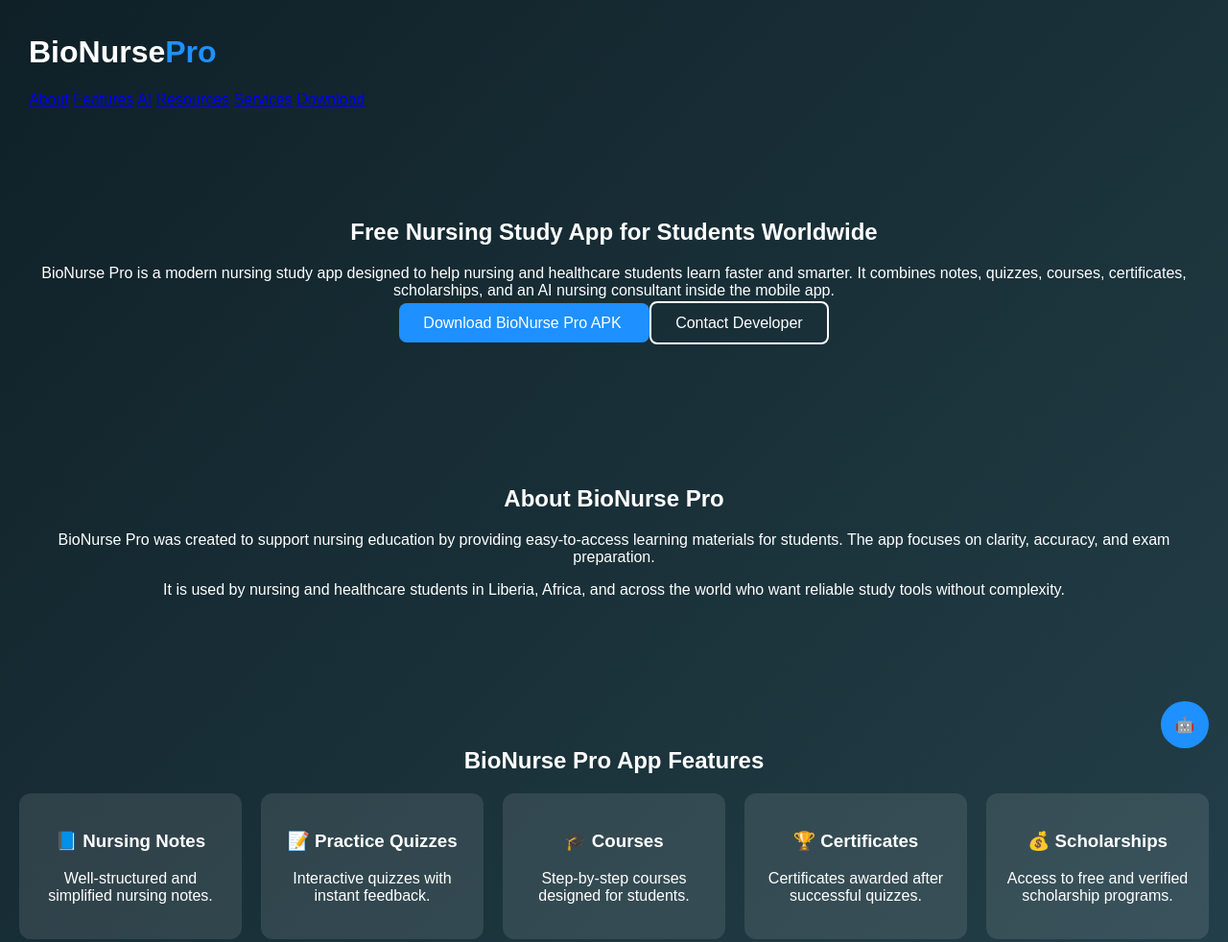
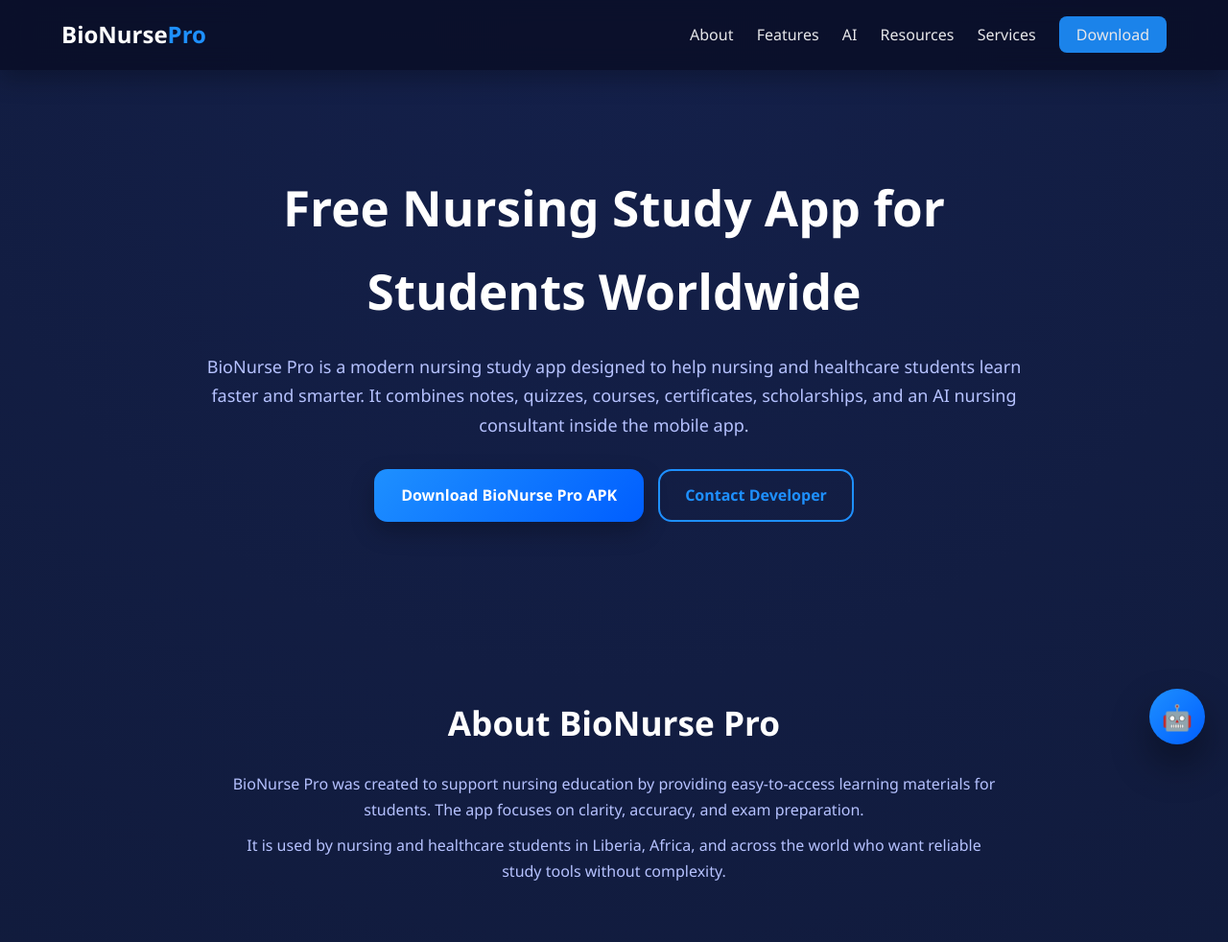
Before and after one commit to stech-hub/SASTech, a plain HTML site: page public/index.html in a window 1280 px wide. Shown: the top 982 px of the page at 96% size. Drawn offline with Linux system fonts and the light colour scheme.

Commit message:
Update style.css

```diff
--- a/public/style.css
+++ b/public/style.css
@@ -1,74 +1,274 @@
+/* =========================================================
+   BIO NURSE PRO – ADVANCED STYLE SYSTEM
+   Author: Akin S. Sokpah
+   Level: Advanced / Scalable
+========================================================= */
+
+/* ================= ROOT VARIABLES ================= */
+:root {
+  --primary: #1e90ff;
+  --primary-dark: #005eff;
+  --secondary: #25d366;
+
+  --bg-dark: #0b1224;
+  --bg-light: #101b34;
+  --glass-bg: rgba(255, 255, 255, 0.05);
+
+  --text-main: #ffffff;
+  --text-muted: #b6c2ff;
+
+  --radius-sm: 8px;
+  --radius-md: 14px;
+  --radius-lg: 22px;
+
+  --shadow-soft: 0 10px 25px rgba(0,0,0,0.25);
+  --shadow-strong: 0 20px 40px rgba(0,0,0,0.4);
+
+  --transition-fast: 0.2s ease;
+  --transition-slow: 0.4s ease;
+}
+
+/* ================= RESET ================= */
+* {
+  margin: 0;
+  padding: 0;
+  box-sizing: border-box;
+}
+
+html {
+  scroll-behavior: smooth;
+}
+
 body {
-  margin: 0;
-  font-family: Arial, sans-serif;
-  background: linear-gradient(135deg, #0f2027, #203a43, #2c5364);
+  font-family: "Segoe UI", system-ui, -apple-system, sans-serif;
+  background: radial-gradient(circle at top, #14204a, var(--bg-dark));
+  color: var(--text-main);
+  line-height: 1.7;
+}
+
+/* ================= LINKS ================= */
+a {
+  text-decoration: none;
+  color: inherit;
+}
+
+/* ================= NAVBAR ================= */
+.navbar {
+  position: sticky;
+  top: 0;
+  z-index: 1000;
+  background: rgba(10, 15, 40, 0.9);
+  backdrop-filter: blur(12px);
+  box-shadow: var(--shadow-soft);
+}
+
+.nav-container {
+  max-width: 1200px;
+  margin: auto;
+  padding: 16px 24px;
+  display: flex;
+  justify-content: space-between;
+  align-items: center;
+}
+
+.logo {
+  font-size: 24px;
+  font-weight: 700;
+}
+
+.logo span {
+  color: var(--primary);
+}
+
+.nav-links a {
+  margin-left: 20px;
+  font-weight: 500;
+  opacity: 0.9;
+  transition: var(--transition-fast);
+}
+
+.nav-links a:hover {
+  opacity: 1;
+  color: var(--primary);
+}
+
+.nav-btn {
+  background: var(--primary);
+  padding: 8px 18px;
+  border-radius: var(--radius-sm);
   color: #fff;
 }
 
-.navbar {
-  display: flex;
-  justify-content: space-between;
-  padding: 15px 30px;
-}
-
-.logo span {
-  color: #1e90ff;
-}
-
+/* ================= HERO ================= */
 .hero {
-  text-align: center;
-  padding: 80px 20px;
-}
-
-.section {
-  padding: 60px 20px;
+  padding: 100px 24px;
   text-align: center;
 }
 
+.hero-content {
+  max-width: 900px;
+  margin: auto;
+}
+
+.hero h1 {
+  font-size: clamp(2rem, 5vw, 3.2rem);
+  margin-bottom: 20px;
+}
+
+.hero p {
+  color: var(--text-muted);
+  font-size: 18px;
+  margin-bottom: 30px;
+}
+
+/* ================= BUTTONS ================= */
+.hero-buttons,
+.center {
+  display: flex;
+  gap: 15px;
+  justify-content: center;
+  flex-wrap: wrap;
+}
+
+.btn-primary {
+  background: linear-gradient(135deg, var(--primary), var(--primary-dark));
+  padding: 14px 28px;
+  border-radius: var(--radius-md);
+  color: #fff;
+  font-weight: 600;
+  box-shadow: var(--shadow-soft);
+  transition: var(--transition-fast);
+}
+
+.btn-primary:hover {
+  transform: translateY(-2px);
+}
+
+.btn-outline {
+  border: 2px solid var(--primary);
+  padding: 12px 26px;
+  border-radius: var(--radius-md);
+  color: var(--primary);
+  font-weight: 600;
+}
+
+/* ================= SECTIONS ================= */
+.section {
+  padding: 80px 24px;
+  max-width: 1200px;
+  margin: auto;
+}
+
+.section h2 {
+  text-align: center;
+  font-size: 2.2rem;
+  margin-bottom: 20px;
+}
+
+.section p {
+  text-align: center;
+  color: var(--text-muted);
+  max-width: 800px;
+  margin: 10px auto;
+}
+
+.section.glass {
+  background: var(--glass-bg);
+  border-radius: var(--radius-lg);
+  box-shadow: var(--shadow-soft);
+}
+
+/* ================= GRID & CARDS ================= */
 .grid {
   display: grid;
-  grid-template-columns: repeat(auto-fit, minmax(200px, 1fr));
-  gap: 20px;
+  grid-template-columns: repeat(auto-fit, minmax(250px, 1fr));
+  gap: 25px;
+  margin-top: 40px;
 }
 
 .card {
-  background: rgba(255,255,255,0.1);
-  padding: 20px;
-  border-radius: 12px;
+  background: var(--bg-light);
+  padding: 28px;
+  border-radius: var(--radius-lg);
+  box-shadow: var(--shadow-soft);
+  transition: var(--transition-slow);
 }
 
-.highlight {
-  border: 2px solid #1e90ff;
+.card:hover {
+  transform: translateY(-6px);
 }
 
-.btn-primary {
-  background: #1e90ff;
-  padding: 12px 25px;
-  border-radius: 8px;
-  color: white;
-  text-decoration: none;
+.card h3 {
+  margin-bottom: 10px;
 }
 
-.btn-outline {
-  border: 2px solid white;
-  padding: 12px 25px;
-  border-radius: 8px;
-  color: white;
-  text-decoration: none;
+.card p {
+  color: var(--text-muted);
+  text-align: left;
 }
 
-.footer {
-  padding: 20px;
-  text-align: center;
-  background: #000;
+.card.highlight {
+  background: linear-gradient(145deg, #1e90ff33, #005eff33);
+  border: 1px solid var(--primary);
 }
 
+/* ================= FOOTER ================= */
+.footer {
+  text-align: center;
+  padding: 40px 20px;
+  background: #080e20;
+  color: var(--text-muted);
+}
+
+.footer strong {
+  color: var(--text-main);
+}
+
+/* ================= AI ASSISTANT ICON ================= */
 #assistantIcon {
   position: fixed;
-  bottom: 20px;
-  right: 20px;
-  background: #1e90ff;
-  padding: 15px;
+  bottom: 24px;
+  right: 24px;
+  background: linear-gradient(135deg, var(--primary), var(--primary-dark));
+  width: 58px;
+  height: 58px;
   border-radius: 50%;
+  display: flex;
+  align-items: center;
+  justify-content: center;
+  font-size: 26px;
   cursor: pointer;
+  box-shadow: var(--shadow-strong);
+  z-index: 9999;
+  transition: var(--transition-fast);
 }
+
+#assistantIcon:hover {
+  transform: scale(1.1);
+}
+
+/* ================= RESPONSIVE ================= */
+@media (max-width: 768px) {
+  .nav-links {
+    display: none;
+  }
+
+  .hero {
+    padding: 70px 16px;
+  }
+
+  .section {
+    padding: 60px 16px;
+  }
+}
+
+/* ================= FUTURE EXTENSIONS ================= */
+/*
+- Blog cards
+- AI chat modal
+- Forms
+- Animations
+- Page layouts
+- Dark/light switch
+- Admin UI
+*/
```
